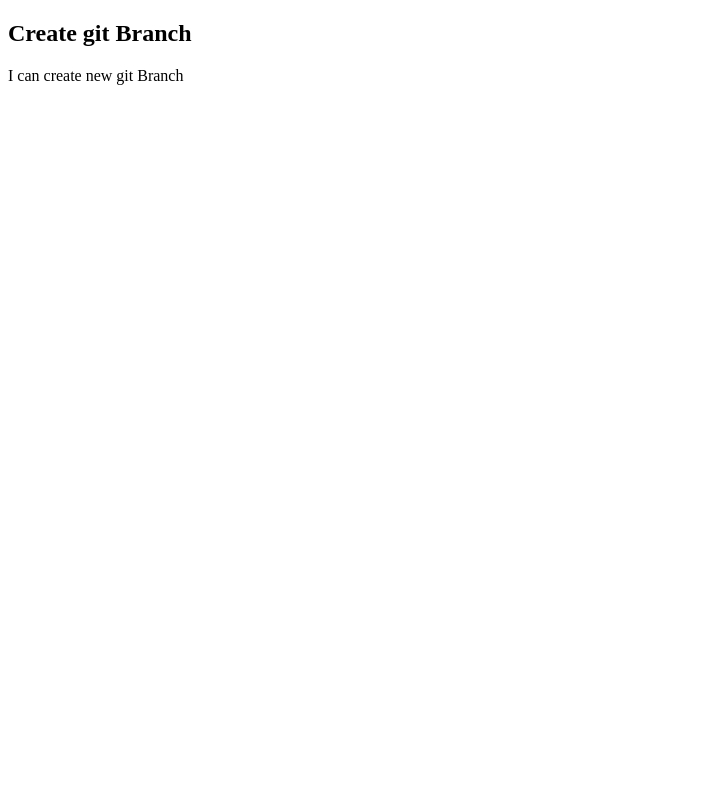
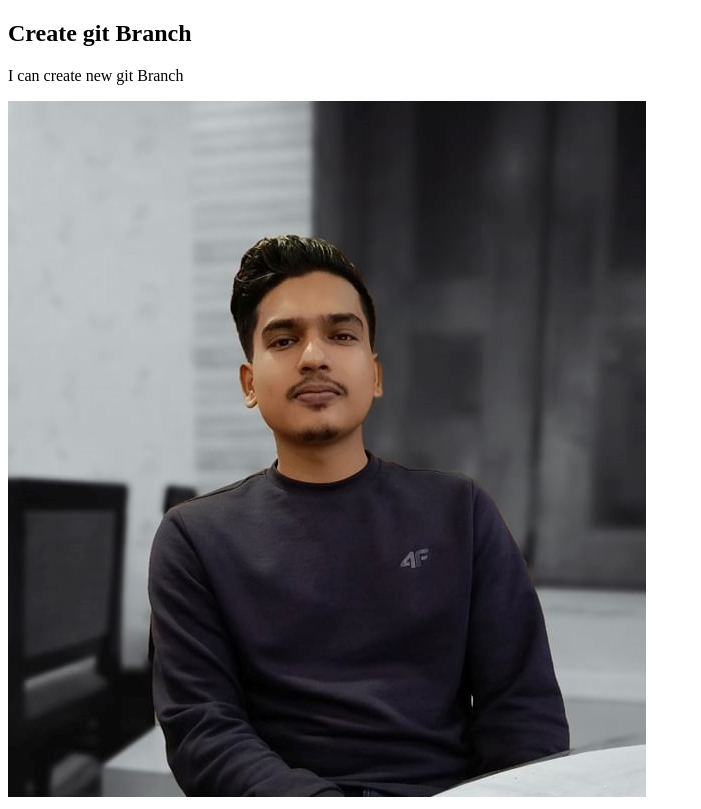
Before and after one commit to atmsayed/my-third-repo, a plain HTML site: page index.html in a window 1280 px wide. Shown: the whole page, without its empty margins (0-701 px from the left). Drawn offline with Linux system fonts and the light colour scheme.

Commit message:
image added

```diff
--- a/index.html
+++ b/index.html
@@ -9,6 +9,7 @@
 <body>
     <h2>Create git Branch</h2>
     <p>I can create new git Branch</p>
+    <img src="img/posh.jpg" alt="">
 
 </body>
 </html>
```
